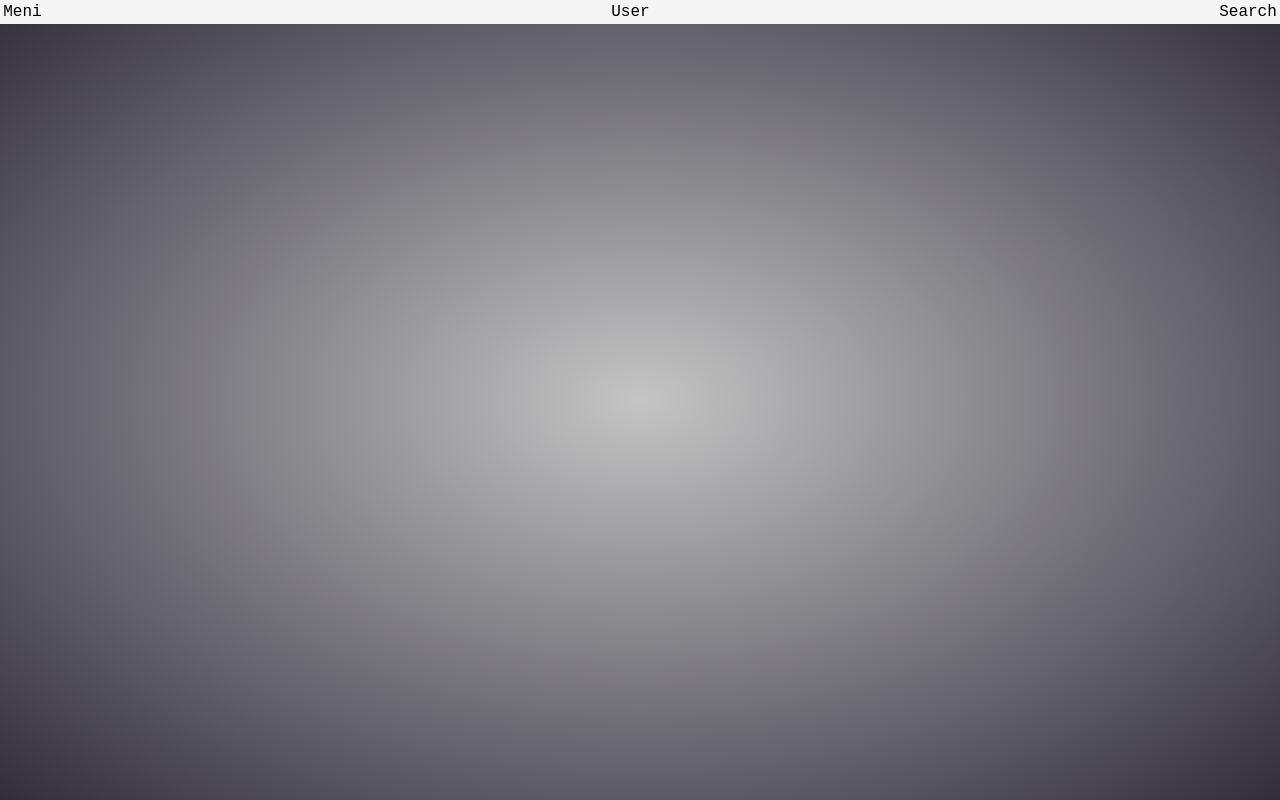
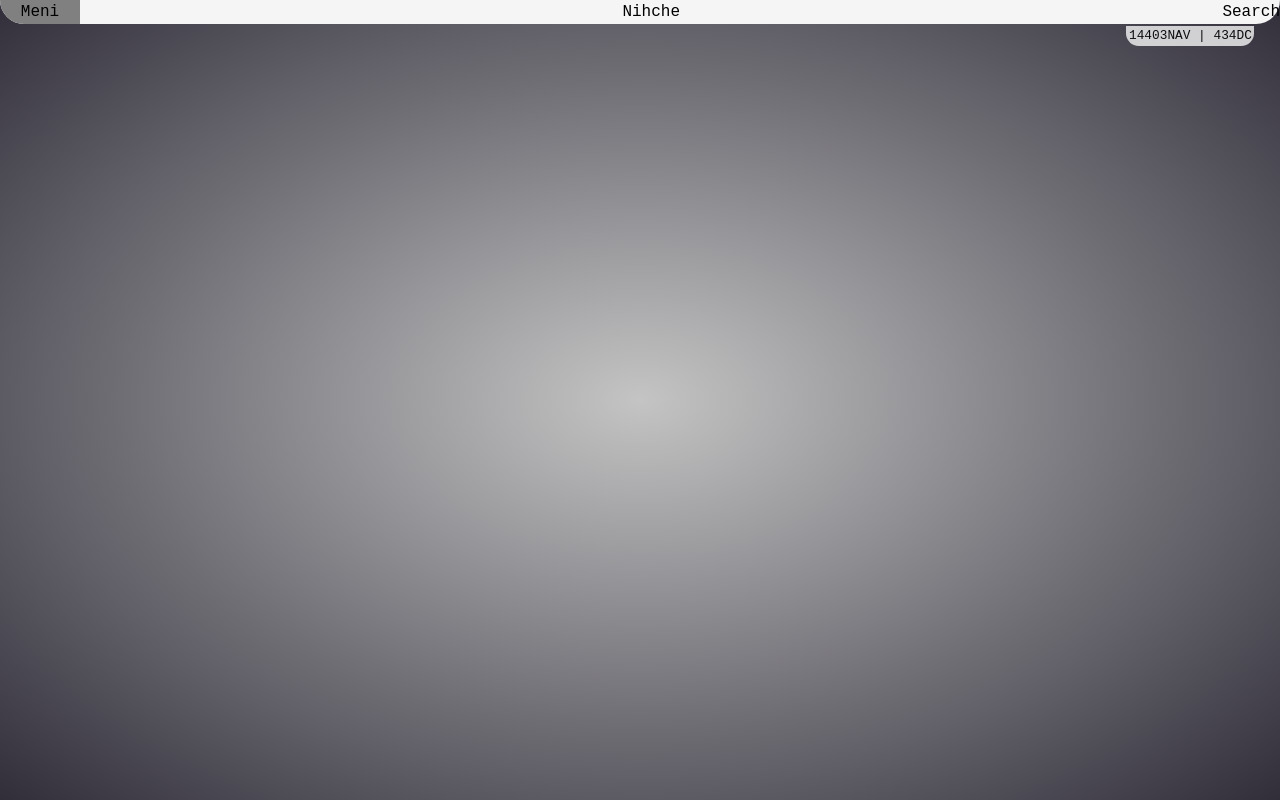
Before and after one commit to nihches/d-stone, a Vue app in the folder client/: page / in a window 1280 px wide. Built offline with nearby package versions, Linux system fonts and the light colour scheme.

Commit message:
upd
description

```diff
--- a/client/src/views/DStone.vue
+++ b/client/src/views/DStone.vue
@@ -2,23 +2,118 @@
 
 <template>
   <div class="top">
-    <div class="topNavBtn">Meni</div>
-    <div class="topNavBtn">User</div>
+    <div class="topNavBtn" id="iMeni" @click="showMeni()">{{ meni }}</div>
+    <div class="topNavBtn">{{ user }}</div>
     <div class="topNavBtn">Search</div>
   </div>
+  <div class="statsUnderTop">14403NAV | 434DC</div>
+  <div class="sideMeni" id="" v-show="sMeni">
+    <div class="rBtns">
+      <div class="rouBtn">1</div>
+      <div class="rouBtn">2</div>
+      <div class="rouBtn">3</div>
+    </div>
+    <div>Search</div>
+    <div class="mItem" v-for="i in authM"> {{ i.name }}</div>
+  </div>
+  <div class="content"></div>
 </template>
 
-<script></script>
+<script>
+export default {
+  data(){
+    return{
+      meni: 'Meni',
+      user: 'Nihche',
+
+      sMeni: false,
+      authM: [
+        {id: 0, name: 'Profile'},
+        {id: 1, name: 'Tutorials'},
+        {id: 2, name: 'D-Stone'}
+      ]
+    }
+  },
+  methods: {
+    showMeni: function(){
+      this.sMeni = !this.sMeni
+    }
+  }
+}
+</script>
 
 <style scoped>
+.rBtns{
+  display: flex;
+  flex-direction: row;
+  justify-content: space-around;
+}
+.rouBtn{
+  margin-top: 1em;
+  margin-bottom: 1em;
+  display: flex;
+  justify-content: center;
+  align-items: center;
+  border-radius: 2em;
+  background-color: whitesmoke;
+  height: 3em;
+  width: 3em;
+}
+.statsUnderTop{
+  position: absolute;
+  top: 2em;
+  right: 2em;
+  font-size: 0.8em;
+  opacity: 0.8;
+  background-color: whitesmoke;
+  border-bottom-left-radius: 1em;
+  border-bottom-right-radius: 1em;
+  padding: 0.2em;
+  z-index: -1;
+}
+.mItem{
+  display: flex;
+  align-items: center;
+  justify-content: end;
+  padding-right: 1em;
+  height: 3em;
+  border-top: 1px solid darkgray;
+  border-bottom: 1px solid darkgray;
+}
+.mItem:hover{
+  background-color: darkolivegreen;
+}
+.top{
+  border-bottom-left-radius: 2em;
+  border-bottom-right-radius: 2em;
+}
+.sideMeni{
+  background-color: gray;
+  height: 99vh;
+  width: 80vw;
+  margin-top: 1vh;
+  border-top-right-radius: 2em;
+  z-index: 2;
+}
+.topNavBtn{
+  display: flex;
+  height: 1.5em;
+  align-items: center;
+}
+#iMeni{
+  background-color: lightgray;
+  width: 5em;
+  display: flex;
+  justify-content: center;
+  border-bottom-left-radius: 2em;
+}
+#iMeni:hover{
+  background-color: gray;
+}
 .top{
   display: flex;
   flex-direction: row;
   justify-content: space-between;
   background-color: whitesmoke;
-
-}
-.topNavBtn{
-  margin: 0.2em;
 }
 </style>
```
Also changed, not shown: 1 other file (tests, documents, lock files or other folders).
